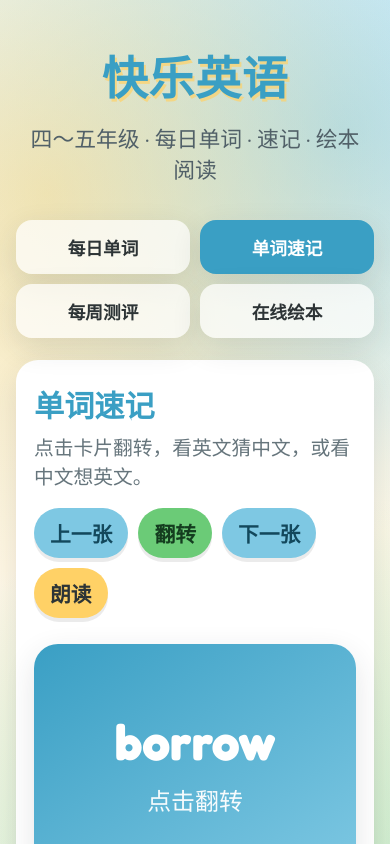
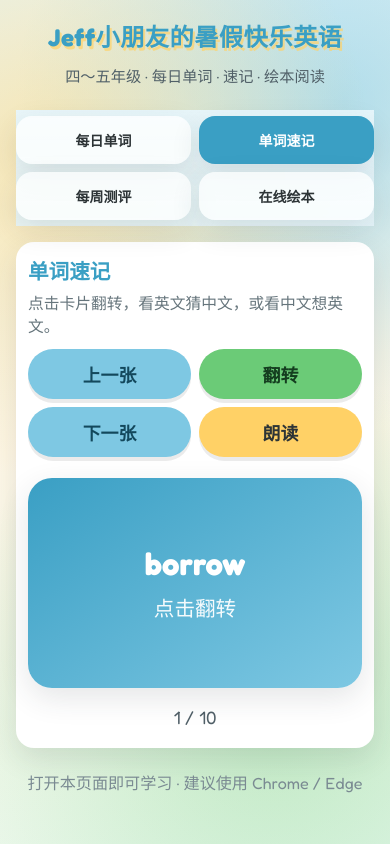
Before and after one commit to jiewusupelec-ctrl/grade4-english, a plain HTML site: page index.html in a window 390 px wide. Both pictures are taken after a click on the button "单词速记". Shown: the top 844 px of the page. Drawn offline with Linux system fonts and the light colour scheme; a web font is replaced by a local one.

Commit message:
Rename the app for Jeff and improve mobile screen adaptation.

```diff
--- a/index.html
+++ b/index.html
@@ -2,8 +2,9 @@
 <html lang="zh-CN">
 <head>
   <meta charset="UTF-8" />
-  <meta name="viewport" content="width=device-width, initial-scale=1" />
-  <title>快乐英语 · 四年级</title>
+  <meta name="viewport" content="width=device-width, initial-scale=1, viewport-fit=cover" />
+  <meta name="theme-color" content="#3a9fc4" />
+  <title>Jeff小朋友的暑假快乐英语</title>
   <link rel="preconnect" href="https://fonts.googleapis.com" />
   <link rel="preconnect" href="https://fonts.gstatic.com" crossorigin />
   <link href="https://fonts.googleapis.com/css2?family=Fredoka:wght@400;500;600;700&family=ZCOOL+KuaiLe&display=swap" rel="stylesheet" />
@@ -25,12 +26,16 @@
 
     html {
       font-size: 130%;
+      -webkit-text-size-adjust: 100%;
+      text-size-adjust: 100%;
     }
 
     body {
       min-height: 100vh;
+      min-height: 100dvh;
       font-family: "Fredoka", "ZCOOL KuaiLe", sans-serif;
       color: var(--ink);
+      overflow-x: hidden;
       background:
         radial-gradient(circle at 12% 18%, rgba(255, 209, 102, 0.45), transparent 42%),
         radial-gradient(circle at 88% 12%, rgba(126, 200, 227, 0.55), transparent 40%),
@@ -40,8 +45,11 @@
 
     .app {
       max-width: 920px;
+      width: 100%;
       margin: 0 auto;
-      padding: 20px 16px 48px;
+      padding: 20px 16px calc(48px + env(safe-area-inset-bottom));
+      padding-left: max(16px, env(safe-area-inset-left));
+      padding-right: max(16px, env(safe-area-inset-right));
     }
 
     header.hero {
@@ -51,18 +59,21 @@
     }
 
     .brand {
-      font-size: clamp(2.2rem, 7vw, 3.4rem);
+      font-size: clamp(1.35rem, 5.5vw, 2.6rem);
       font-weight: 700;
       letter-spacing: 0.02em;
       color: var(--sky-deep);
       text-shadow: 2px 3px 0 rgba(255, 209, 102, 0.7);
       animation: bob 3.2s ease-in-out infinite;
+      line-height: 1.25;
+      word-break: break-word;
     }
 
     .tagline {
       margin-top: 8px;
-      font-size: 1.05rem;
+      font-size: clamp(0.85rem, 3.2vw, 1.05rem);
       color: #516068;
+      line-height: 1.4;
     }
 
     @keyframes bob {
@@ -91,14 +102,17 @@
       border: none;
       border-radius: 16px;
       padding: 14px 8px;
+      min-height: 48px;
       font: inherit;
-      font-size: clamp(0.85rem, 2.6vw, 1rem);
+      font-size: clamp(0.78rem, 2.6vw, 1rem);
       font-weight: 600;
       cursor: pointer;
       background: rgba(255, 255, 255, 0.72);
       color: var(--ink);
       box-shadow: var(--shadow);
       transition: transform 0.18s ease, background 0.18s ease;
+      -webkit-tap-highlight-color: transparent;
+      touch-action: manipulation;
     }
 
     .tab-btn:hover { transform: translateY(-2px); }
@@ -119,9 +133,11 @@
     .panel.active { display: block; }
 
     h2 {
-      font-size: 1.45rem;
+      font-size: clamp(1.15rem, 4.5vw, 1.45rem);
       margin-bottom: 6px;
       color: var(--sky-deep);
+      line-height: 1.35;
+      word-break: break-word;
     }
 
     .hint {
@@ -132,7 +148,7 @@
 
     .word-grid {
       display: grid;
-      grid-template-columns: repeat(auto-fill, minmax(180px, 1fr));
+      grid-template-columns: repeat(auto-fill, minmax(min(100%, 180px), 1fr));
       gap: 14px;
     }
 
@@ -172,13 +188,16 @@
     .speak-btn, .action-btn, .quiz-btn, .nav-btn {
       border: none;
       border-radius: 999px;
-      padding: 10px 16px;
+      padding: 12px 16px;
+      min-height: 44px;
       font: inherit;
       font-weight: 600;
       cursor: pointer;
       background: var(--sun);
       color: var(--ink);
       box-shadow: 0 4px 0 rgba(0, 0, 0, 0.08);
+      -webkit-tap-highlight-color: transparent;
+      touch-action: manipulation;
     }
 
     .speak-btn:active, .action-btn:active, .quiz-btn:active, .nav-btn:active {
@@ -196,6 +215,18 @@
       gap: 10px;
       margin-bottom: 16px;
       align-items: center;
+      justify-content: flex-start;
+    }
+
+    .toolbar > * {
+      flex: 1 1 auto;
+      min-width: max-content;
+      text-align: center;
+    }
+
+    .book-nav .nav-btn {
+      flex: 1;
+      text-align: center;
     }
 
     .flash-stage {
@@ -208,6 +239,7 @@
 
     .flash-card {
       width: min(100%, 340px);
+      max-width: 100%;
       height: 240px;
       position: relative;
       transform-style: preserve-3d;
@@ -242,8 +274,14 @@
       transform: rotateY(180deg);
     }
 
-    .flash-word { font-size: 2.4rem; font-weight: 700; }
-    .flash-meta { margin-top: 10px; font-size: 1.15rem; opacity: 0.95; }
+    .flash-word {
+      font-size: clamp(1.5rem, 8vw, 2.4rem);
+      font-weight: 700;
+      text-align: center;
+      word-break: break-word;
+      padding: 0 8px;
+    }
+    .flash-meta { margin-top: 10px; font-size: 1.15rem; opacity: 0.95; text-align: center; }
     .progress { margin-top: 14px; text-align: center; color: #516068; }
 
     .quiz-item {
@@ -394,15 +432,89 @@
     }
 
     @media (max-width: 640px) {
-      nav.tabs { grid-template-columns: repeat(2, 1fr); }
-      .scene { height: 150px; font-size: 2.6rem; }
+      html { font-size: 112%; }
+
+      .app {
+        padding-top: 12px;
+        padding-bottom: calc(28px + env(safe-area-inset-bottom));
+      }
+
+      header.hero { padding: 16px 4px 10px; }
+
+      nav.tabs {
+        grid-template-columns: repeat(2, 1fr);
+        gap: 8px;
+        margin: 12px 0 16px;
+        position: sticky;
+        top: 0;
+        z-index: 20;
+        padding: 6px 0;
+        background: linear-gradient(180deg, rgba(232, 247, 252, 0.96), rgba(232, 247, 252, 0.88));
+        backdrop-filter: blur(8px);
+      }
+
+      .panel {
+        padding: 16px 12px 20px;
+        border-radius: 18px;
+      }
+
+      .hint { font-size: 0.88rem; margin-bottom: 12px; }
+
+      .word-grid { grid-template-columns: 1fr; gap: 10px; }
+
+      .word-card { padding: 14px; }
+
+      .toolbar { gap: 8px; }
+
+      .toolbar > * {
+        flex: 1 1 calc(50% - 8px);
+        min-width: 0;
+      }
+
+      .flash-stage { min-height: 220px; }
+
+      .flash-card {
+        width: min(100%, 100%);
+        height: 210px;
+      }
+
+      .scene { height: 140px; font-size: 2.4rem; }
+
+      .story-text { font-size: 1.02rem; line-height: 1.6; }
+
+      .option {
+        padding: 12px;
+        min-height: 48px;
+      }
+
+      .book-nav { gap: 8px; }
+    }
+
+    @media (max-width: 380px) {
+      html { font-size: 100%; }
+
+      .brand { font-size: 1.2rem; }
+
+      .tab-btn {
+        font-size: 0.78rem;
+        padding: 12px 6px;
+      }
+
+      .toolbar > * {
+        flex: 1 1 100%;
+      }
+    }
+
+    @media (min-width: 641px) and (max-width: 900px) {
+      html { font-size: 120%; }
+      .word-grid { grid-template-columns: repeat(2, 1fr); }
     }
   </style>
 </head>
 <body>
   <div class="app">
     <header class="hero">
-      <div class="brand">快乐英语</div>
+      <div class="brand">Jeff小朋友的暑假快乐英语</div>
       <p class="tagline">四～五年级 · 每日单词 · 速记 · 绘本阅读</p>
     </header>
 
```
